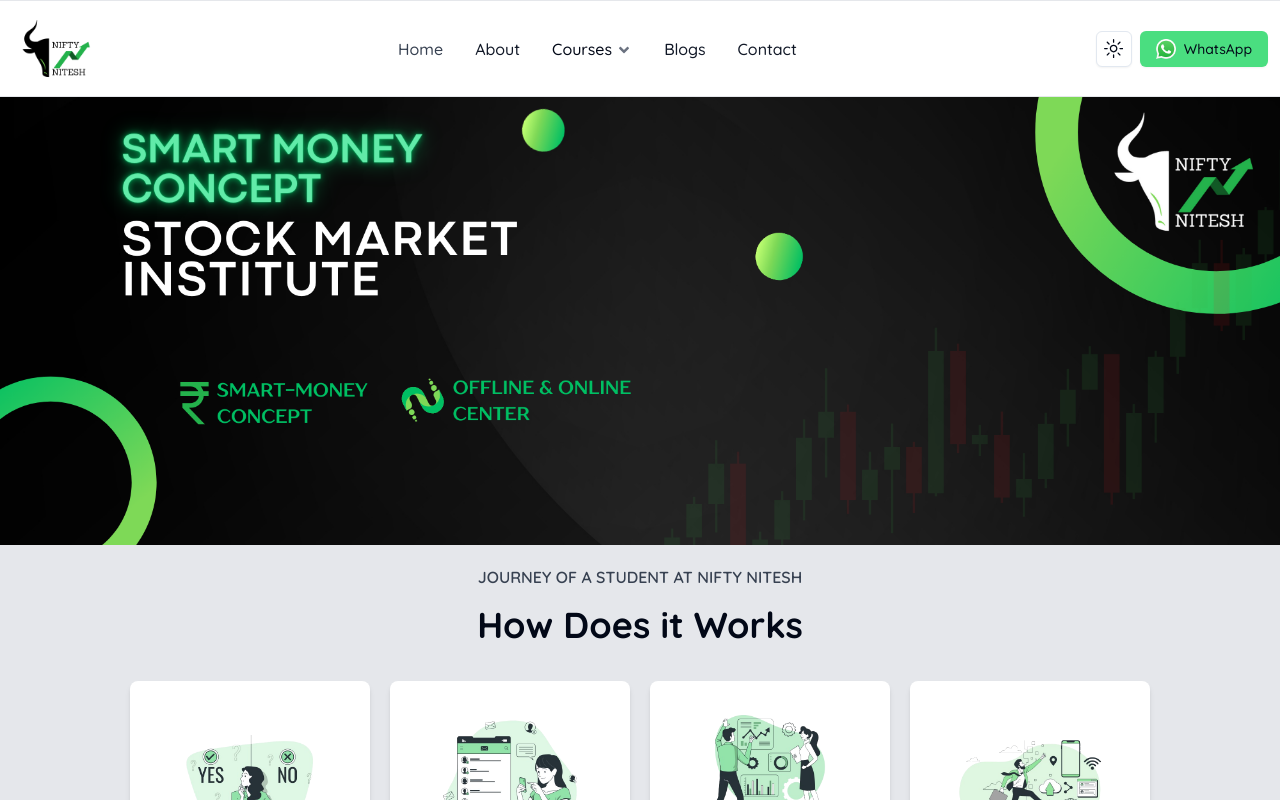
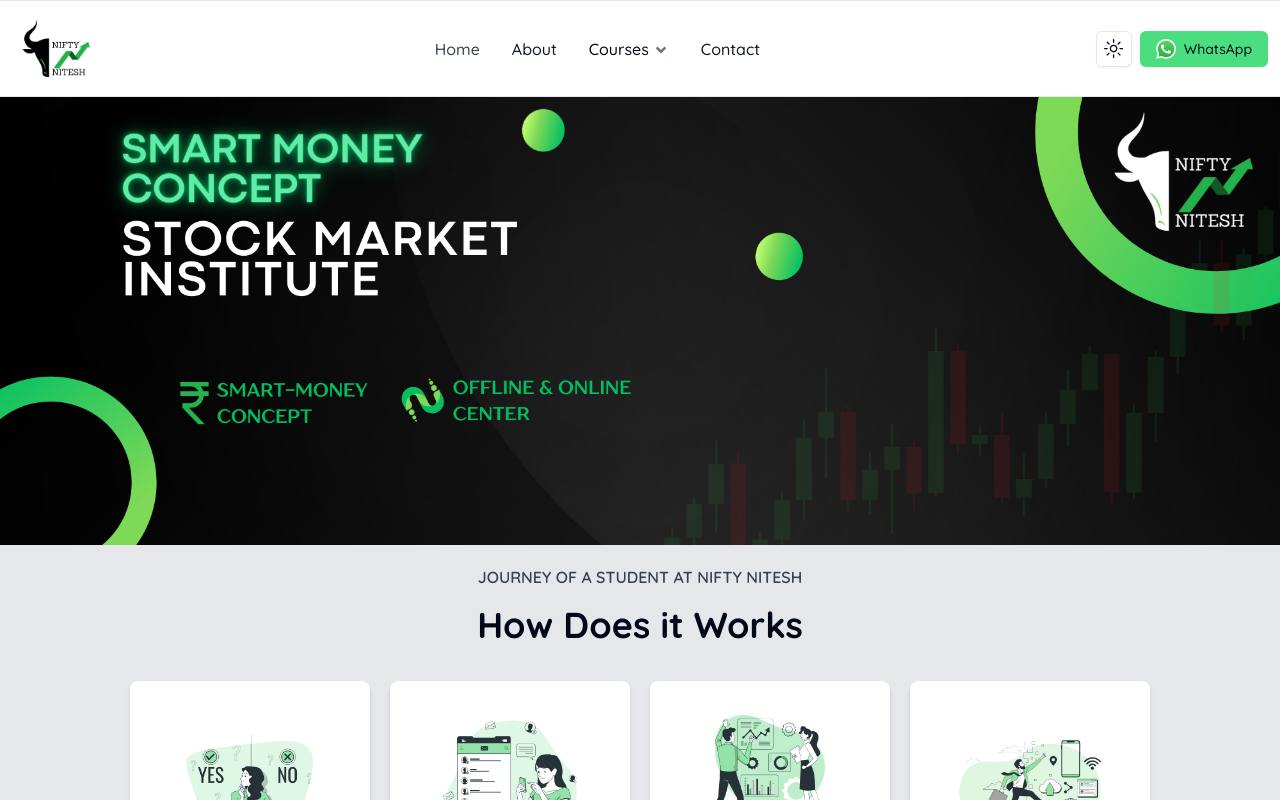
Before and after one commit to riteshk-007/Nifty-Nitesh, a Next.js app: page / in a window 1280 px wide. Shown: the top 800 px of the page. Built offline with nearby package versions, Linux system fonts and the light colour scheme.

Commit message:
Remove "Blogs" link from Navbar

```diff
--- a/app/components/Navbar.jsx
+++ b/app/components/Navbar.jsx
@@ -169,14 +169,7 @@ const Navbar = () => {
                   )}
                 </div>
               </li>
-              <li>
-                <Link
-                  href="/blogs"
-                  className="block py-2  text-gray-900 rounded hover:bg-gray-100 md:hover:bg-transparent md:hover:text-gray-500 md:p-0 md:dark:hover:text-gray-500 dark:text-white dark:hover:bg-gray-700 dark:hover:text-white md:dark:hover:bg-transparent dark:border-gray-700"
-                >
-                  Blogs
-                </Link>
-              </li>
+
               <li>
                 <Link
                   href="/contact"
```
